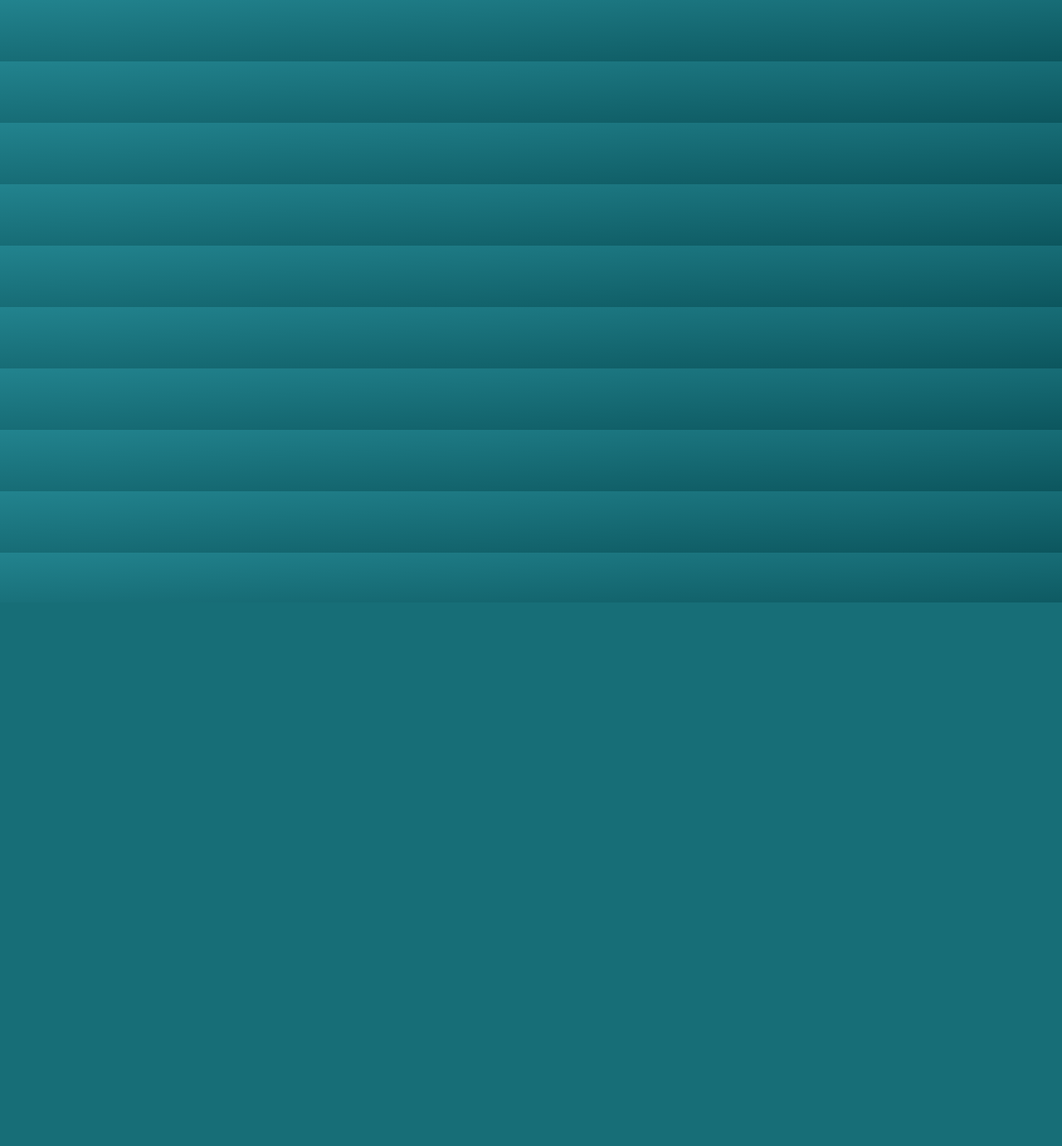
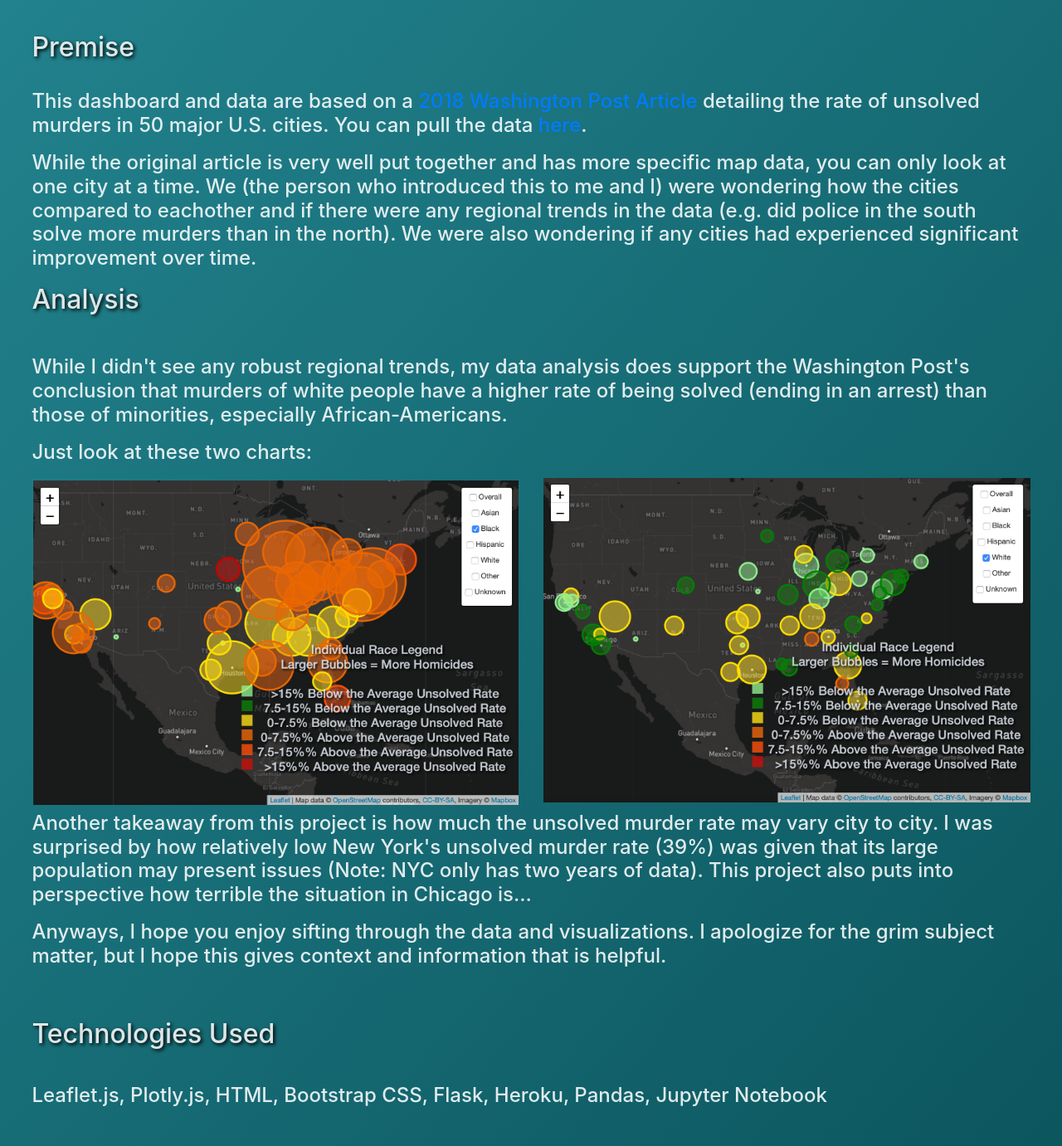
Before and after one commit to ajyoung21/Unsolved-Murder-Data, a Flask app: page /about in a window 1280 px wide. Shown: the part 74-1455 px from the top of the page at 83% size. Before the commit the page ends 800 px from the top, so only its background shows below. Run offline with Flask 2, Linux system fonts and the light colour scheme; some libraries are stand-ins or nearby versions.

Commit message:
Added About Page

```diff
--- a/templates/about.html
+++ b/templates/about.html
@@ -24,20 +24,34 @@
 <body>
 
         <style>
+
                 body{
+
                   /* background-color: rgb(12, 86, 94), */
                   /* background-color: rgb(12, 86, 94), */
                   background-image: linear-gradient(to bottom right,  rgb(34, 131, 142),  rgb(12, 86, 94))
 
                 }
+                #all-text{padding: 3%;}
 
+                nav{
+                    padding: 0%
+                }
                 nav h3 {
                 color:rgb(150, 224, 250)
 }
 
-                h1, h2, h3{
+                h1, h2, h3, h4, h5{
                   color: rgba(255, 255, 255, 0.872)
 
+                }
+
+                h2 {
+                    text-shadow: 2px 2px 4px #000000;
+                }
+
+                img {
+                    width: 100%
                 }
 
 
@@ -62,3 +76,50 @@
           </li>
         </ul>
       </nav>
+
+      <div id=all-text>
+
+      <h2>Premise</h2></br>
+      <h4><p>This dashboard and data are based on a <a href='https://www.washingtonpost.com/graphics/2018/investigations/unsolved-homicide-database/'>2018 Washington Post Article</a>
+    detailing the rate of unsolved murders in 50 major U.S. cities. You can pull the data <a href='https://github.com/washingtonpost/data-homicides'>here</a>. </p>
+
+    <p>While the original article is very well put together and has more specific map data, you can only look at one city at a time. We (the person who introduced this to me and I) were
+        wondering how the cities compared to eachother and if there were any regional trends in the data (e.g. did police in the south solve more murders than in the north).
+        We were also wondering if any cities had experienced significant improvement over time.
+    </p>
+
+
+    <h2>Analysis</h2></br>
+   <p><h4> While I didn't see any robust regional trends, my data analysis does support the Washington Post's conclusion that murders of white people have a higher rate of being
+       solved (ending in an arrest) than those of minorities, especially African-Americans.</p>
+
+       <p>Just look at these two charts:</p>
+       <div class = "row">
+           <div class = "col-md-6">
+        <img src="../static/img/Black_Murder.png">
+    </div>
+    <div class = "col-md-6">
+        <img src="../static/img/White_Murder.png">
+    </div>
+    </div>
+    <h4><p>Another takeaway from this project is how much the unsolved murder rate may vary city to city.
+        I was surprised by how relatively low New York's unsolved murder rate (39%) was given that its
+    large population may present issues (Note: NYC only has two years of data). This project also puts into perspective
+    how terrible the situation in Chicago is... </p>
+
+    <p>Anyways, I hope you enjoy sifting through the data and visualizations. I apologize for the
+        grim subject matter, but I hope this gives context and information that is helpful.  </p></br>
+
+<p><h2>Technologies Used</h2></p> </br>
+
+<h4>Leaflet.js, Plotly.js, HTML, Bootstrap CSS, Flask, Heroku, Pandas, Jupyter Notebook</h4>
+
+
+
+</h4>
+       </div>
+
+    </h4>
+</h4>
+
+</div>
--- a/templates/index.html
+++ b/templates/index.html
@@ -30,6 +30,7 @@
       background-image: linear-gradient(to bottom right,  rgb(34, 131, 142),  rgb(12, 86, 94))
 
     }
+    #all-stuff{padding: 3%;}
 
 
     #animated{ width: 60%
@@ -129,7 +130,7 @@
   </nav>
 
 
-
+<div id='all-stuff'>
 
   <!-- The div that holds our map -->
 <div class="col-md-2"></div><center><div class="col-md-8">
@@ -137,7 +138,7 @@
   <center><div id="map-id"> </center></br>
   <center><h3 id=info-box>Click on <img src="../static/img/Layers_Icon.png" height="35px"> in the top right of the map for individual race data.</h3>
   </center>
-</div>
+
 </br>
 
   <div class="row">
@@ -229,6 +230,7 @@
 </div>
 </div>
 </div></div>
+</div>
 
 
 
```
Also changed, not shown: templates/data.html (+5 -0 lines), static/img/Black_Murder.png (added), static/img/White_Murder.png (added), static/img/markers_default.png (deleted), static/img/markers_default@2x.png (deleted), static/img/markers_shadow.png (deleted), static/img/markers_shadow@2x.png (deleted), 2 other files.
